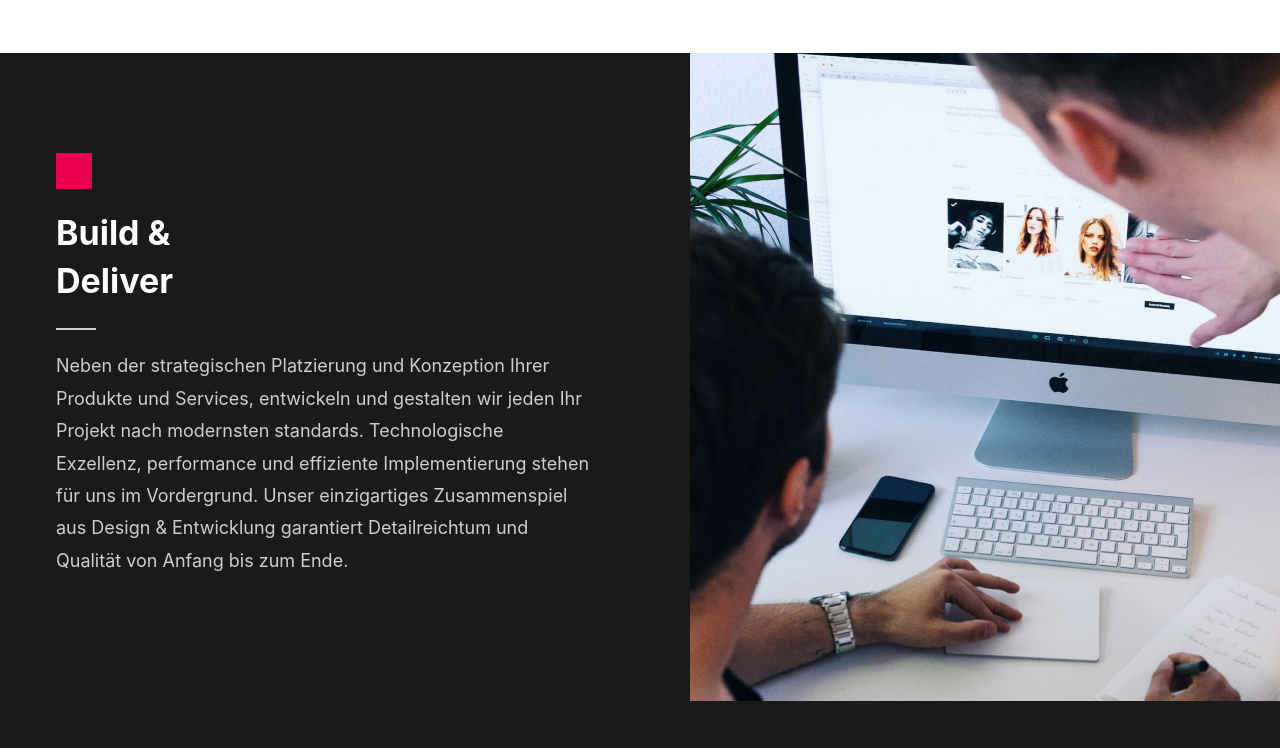
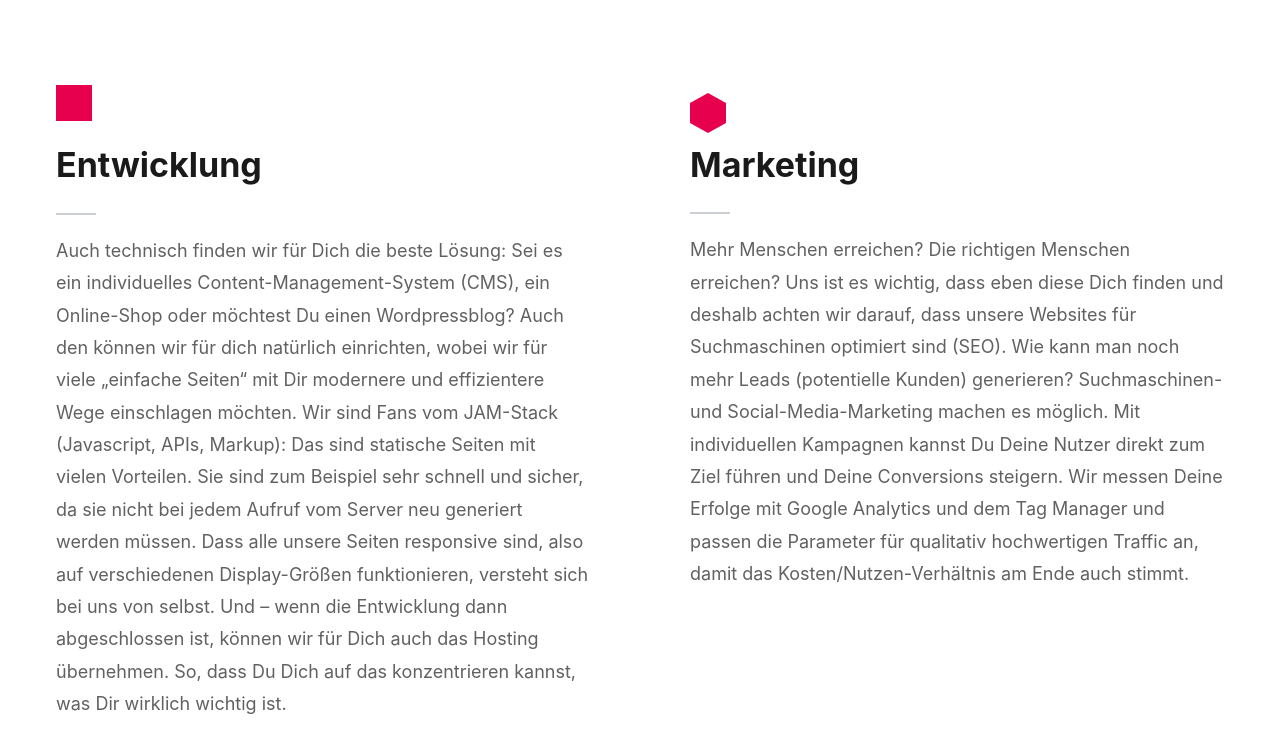
Before and after one commit to jannispaul/pixelpink, a Gatsby site: page /services in a window 1280 px wide. Shown: the part 1471-2219 px from the top of the page. Built offline with nearby package versions, Linux system fonts and the light colour scheme; Gatsby itself is replaced by a stand-in of ours.

Commit message:
first changes for text

```diff
--- /dev/null
+++ b/src/components/ServiceImage2.js
@@ -0,0 +1,31 @@
+import React from "react"
+import { StaticQuery, graphql } from "gatsby"
+import Img from "gatsby-image"
+import styled from "styled-components"
+
+const StyledIMG = styled(Img)`
+    height: 40%;
+
+`
+
+const Image = () => (
+    <StaticQuery
+        query={graphql`
+            query {
+                serviceimage: file(
+                    relativePath: { eq: "services/pixelpinkAction.jpg" }
+                ) {
+                    childImageSharp {
+                        fluid(maxWidth: 1000, quality: 100) {
+                            ...GatsbyImageSharpFluid_withWebp
+                        }
+                    }
+                }
+            }
+        `}
+        render={data => (
+            <StyledIMG alt="Felix Lebedinzew and Jannis Wicke working on design with iMac on withe desk" fluid={data.serviceimage.childImageSharp.fluid} />
+        )}
+    />
+)
+export default Image
--- a/src/components/layout/FiftyFifty.js
+++ b/src/components/layout/FiftyFifty.js
@@ -90,7 +90,7 @@ const div = props => (
                 <ScrollAnchor id="design-thinking"></ScrollAnchor>
                 <Circle data-sal="slide-up" data-sal-delay="0" data-sal-easing="ease-in"></Circle>
                 <h2 data-sal="slide-up" data-sal-delay="50" data-sal-easing="ease-in">
-                    Design
+                Design
                 </h2>
                 <hr data-sal="slide-up" data-sal-delay="75" data-sal-easing="ease-in"/>
                 <p data-sal="slide-up" data-sal-delay="100" data-sal-easing="ease-in">
--- /dev/null
+++ b/src/components/layout/FiftyFifty2.js
@@ -0,0 +1,117 @@
+import React from "react"
+import styled from "styled-components"
+import ScrollAnchor from "../../components/ScrollAnchor"
+
+const StyledSection = styled.div`
+    width: 100%;
+    padding: var(--padding-side);
+
+    & > div {
+        max-width: 1168px;
+        margin: auto;
+    }
+
+    p {
+        color: var(--color-gray-dark);
+    }
+
+    hr {
+        width: 40px;
+        height: 2px;
+        margin: 20px 0px;
+        border: none;
+        background-color: var(--color-gray-medium);
+    }
+
+    & > div {
+        @media (min-width: 769px) {
+            grid-template-columns: 1fr 1fr;
+            display: grid;
+            grid-gap: 100px;
+        }
+    }
+`
+
+const Triangle = styled.div`
+    width: 0px;
+    height: 0px;
+    border-style: solid;
+    border-width: 0 20px 36px 20px;
+    border-color: transparent transparent var(--color-primary) transparent;
+    margin-bottom: 20px;
+`
+
+const Circle = styled.div`
+    width: 36px;
+    height: 36px;
+    border-radius: 20px;
+    background: var(--color-primary);
+    margin-bottom: 20px;
+`
+
+const Square = styled.div`
+    width: 36px;
+    height: 36px;
+    background: var(--color-primary);
+    margin-bottom: 20px;
+`
+
+const Hexagon = styled.div`
+    position: relative;
+    width: 36px;
+    height: 20.78px;
+    background: var(--color-primary);
+    margin: 17.39px 0;
+
+    :before,
+    :after {
+    content: "";
+    position: absolute;
+    width: 0;
+    border-left: 18px solid transparent;
+    border-right: 18px solid transparent;
+    }
+
+    :before {
+    bottom: 100%;
+    border-bottom: 10.39px solid #e6004e;
+    }
+
+    :after {
+    top: 100%;
+    width: 0;
+    border-top: 10.39px solid #e6004e;
+    }
+`
+
+
+const div = props => (
+    <StyledSection >
+        <div>
+            <div>
+                <ScrollAnchor id="strategisches-design"></ScrollAnchor>
+                <Square data-sal="slide-up" data-sal-delay="0" data-sal-easing="ease-in"></Square>
+                <h2 data-sal="slide-up" data-sal-delay="50" data-sal-easing="ease-in">
+                    Entwicklung
+
+                </h2>
+                <hr data-sal="slide-up" data-sal-delay="75" data-sal-easing="ease-in"/>
+                <p data-sal="slide-up" data-sal-delay="100" data-sal-easing="ease-in">
+                    Auch technisch finden wir für Dich die beste Lösung: Sei es ein individuelles Content-Management-System (CMS), ein Online-Shop oder möchtest Du einen Wordpressblog? Auch den können wir für dich natürlich einrichten, wobei wir für viele „einfache Seiten“ mit Dir modernere und effizientere Wege einschlagen möchten. Wir sind Fans vom JAM-Stack (Javascript, APIs, Markup): Das sind statische Seiten mit vielen Vorteilen. Sie sind zum Beispiel sehr schnell und sicher, da sie nicht bei jedem Aufruf vom Server neu generiert werden müssen. Dass alle unsere Seiten responsive sind, also auf verschiedenen Display-Größen funktionieren, versteht sich bei uns von selbst. Und – wenn die Entwicklung dann abgeschlossen ist, können wir für Dich auch das Hosting übernehmen. So, dass Du Dich auf das konzentrieren kannst, was Dir wirklich wichtig ist.
+                </p>
+            </div>
+            <div>
+                <ScrollAnchor id="design-thinking"></ScrollAnchor>
+                <Hexagon data-sal="slide-up" data-sal-delay="0" data-sal-easing="ease-in"></Hexagon>
+                <h2 data-sal="slide-up" data-sal-delay="50" data-sal-easing="ease-in">
+                    Marketing
+                </h2>
+                <hr data-sal="slide-up" data-sal-delay="75" data-sal-easing="ease-in"/>
+                <p data-sal="slide-up" data-sal-delay="100" data-sal-easing="ease-in">
+                Mehr Menschen erreichen? Die richtigen Menschen erreichen? Uns ist es wichtig, dass eben diese Dich finden und deshalb achten wir darauf, dass unsere Websites für Suchmaschinen optimiert sind (SEO). Wie kann man noch mehr Leads (potentielle Kunden) generieren? Suchmaschinen- und Social-Media-Marketing machen es möglich. Mit individuellen Kampagnen kannst Du Deine Nutzer direkt zum Ziel führen und Deine Conversions steigern. Wir messen Deine Erfolge mit Google Analytics und dem Tag Manager und passen die Parameter für qualitativ hochwertigen Traffic an, damit das Kosten/Nutzen-Verhältnis am Ende auch stimmt.
+                </p>
+            </div>
+        </div>
+    </StyledSection>
+)
+export default div
--- a/src/pages/services.js
+++ b/src/pages/services.js
@@ -5,6 +5,9 @@ import SEO from "../components/Seo"
 import HeadlineAndText from "../components/HeadlineAndText"
 import ContactFooter from "../components/ContactFooter"
 import FiftyFifty from "../components/layout/FiftyFifty"
+import FiftyFifty2 from "../components/layout/FiftyFifty2"
+import ServiceImage2 from "../components/ServiceImage2"
+
 import FiftyFiftyBlackIMG from "../components/layout/FiftyFiftyBlackIMG"
 import LogoMobile from "../components/LogoMobile"
 import ServicesTable from "../components/ServicesTable"
@@ -29,6 +32,8 @@ class ServicePage extends React.Component {
                     ]}
                 />
                 <FiftyFifty />
+                <FiftyFifty2 />
+                <ServiceImage2 />
                 <FiftyFiftyBlackIMG />
                 <ServicesTable />
                 <ContactFooter mainline="Wo drückt der Schuh? Wir helfen!" />
```
Also changed, not shown: src/pages/ueber-uns.js (+4 -3 lines).
